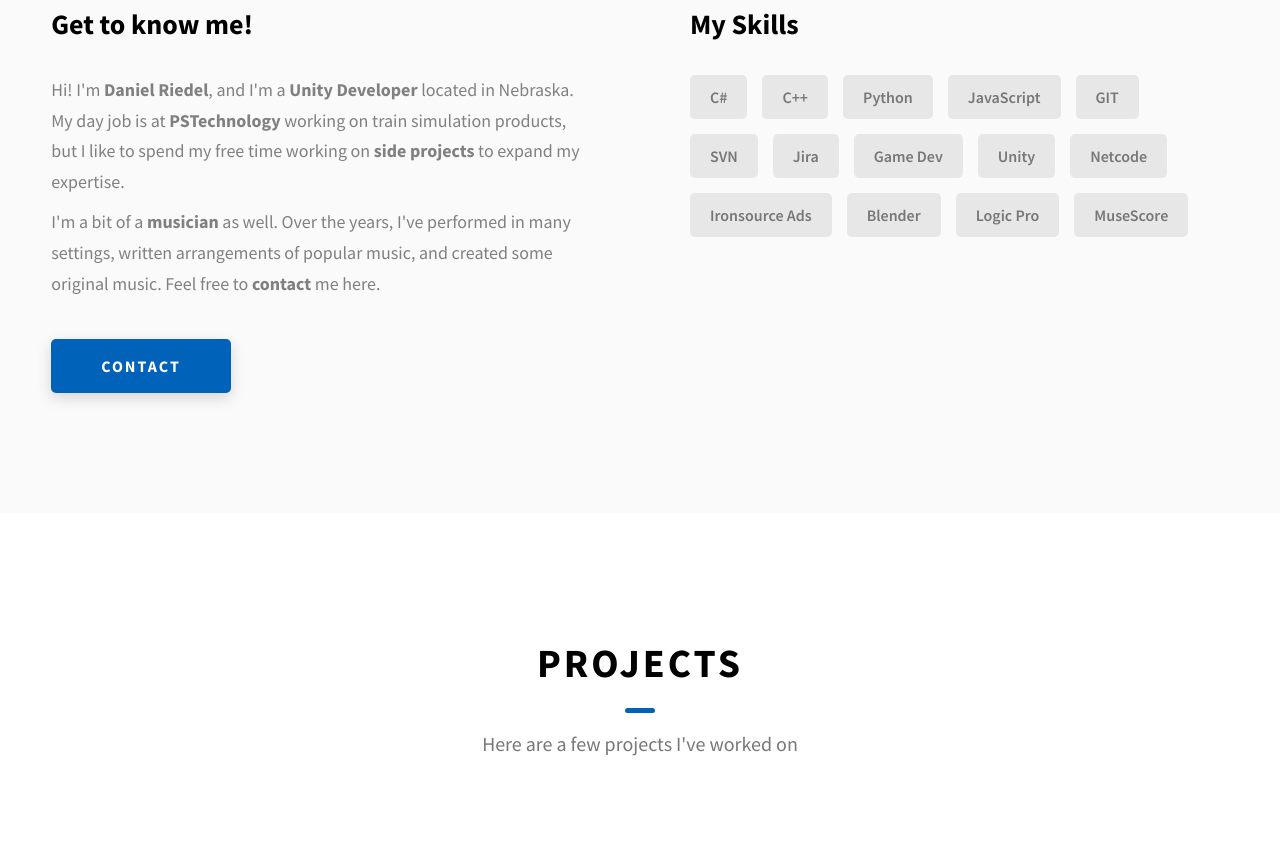
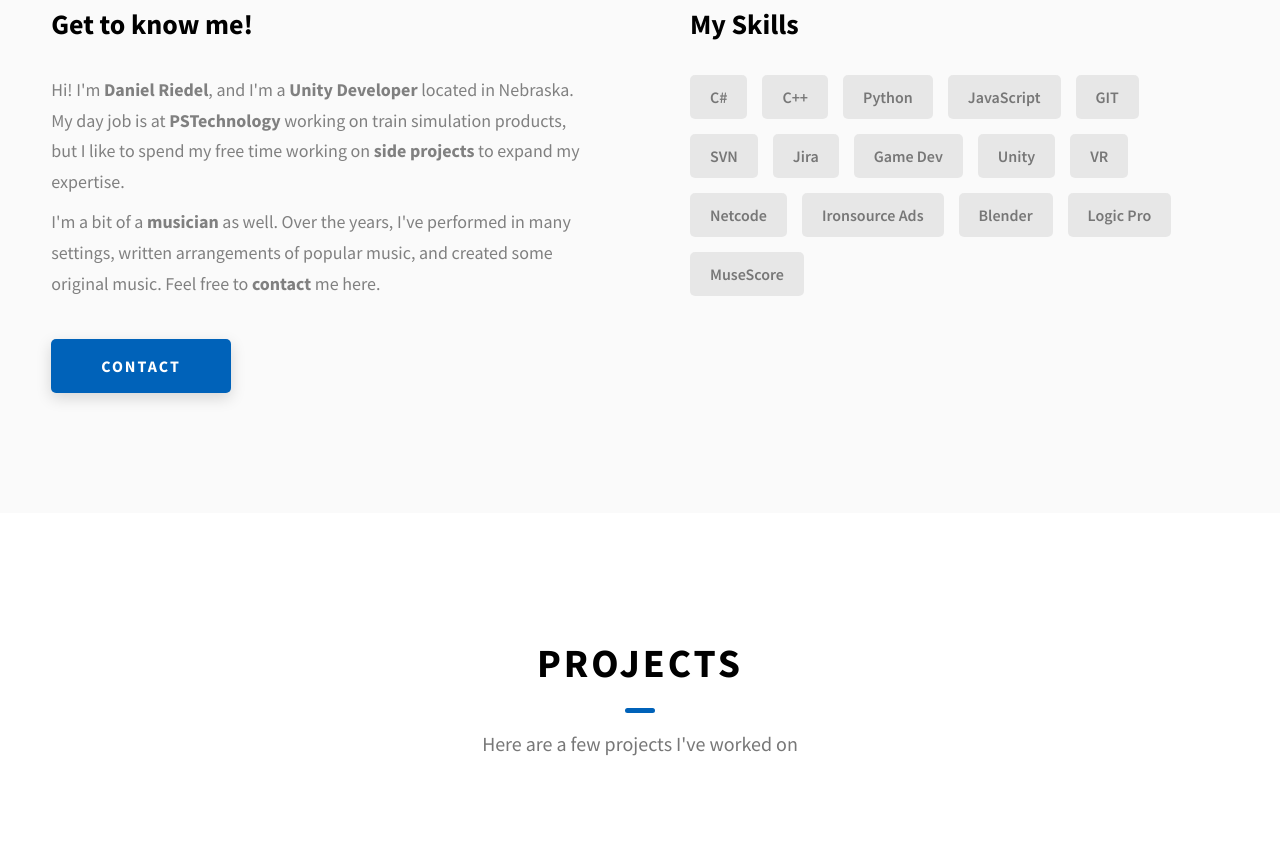
Before and after one commit to driedel152/driedel152.github.io, a website: page index.html in a window 1280 px wide. Shown: the part 1134-2002 px from the top of the page. Drawn offline with Linux system fonts and the light colour scheme; grey boxes are pictures that could not be loaded.

Commit message:
Add VR to skills

```diff
--- a/index.html
+++ b/index.html
@@ -194,6 +194,7 @@
               <div class="skills__skill">Jira</div>
               <div class="skills__skill">Game Dev</div>
               <div class="skills__skill">Unity</div>
+              <div class="skills__skill">VR</div>
               <div class="skills__skill">Netcode</div>
               <div class="skills__skill">Ironsource Ads</div>
               <div class="skills__skill">Blender</div>
```
